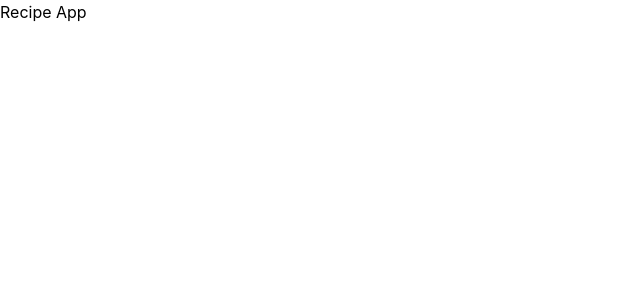
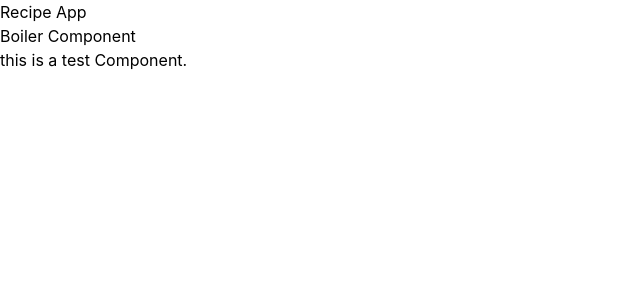
Before and after one commit to Foxshane997/MERN-Recipe-Project, a React (Create React App) app: page / in a window 1280 px wide. Shown: the top 300 px of the page, without its empty margins (0-640 px from the left). Built offline with nearby package versions, Linux system fonts and the light colour scheme.

Commit message:
added a test component

```diff
--- a/src/App.js
+++ b/src/App.js
@@ -1,8 +1,10 @@
+import Boiler from "./components/boiler";
 
 function App() {
   return (
  <>
  <h1>Recipe App</h1>
+ <Boiler/>
  </>
   );
 }
--- /dev/null
+++ b/src/components/boiler.jsx
@@ -0,0 +1,16 @@
+import React from "react";
+
+function Boiler() {
+    return (
+        <div>
+        <h1>
+            Boiler Component
+        </h1>
+        <p>
+            this is a test Component.
+        </p>
+        </div>
+    )
+}
+
+export default Boiler
```
